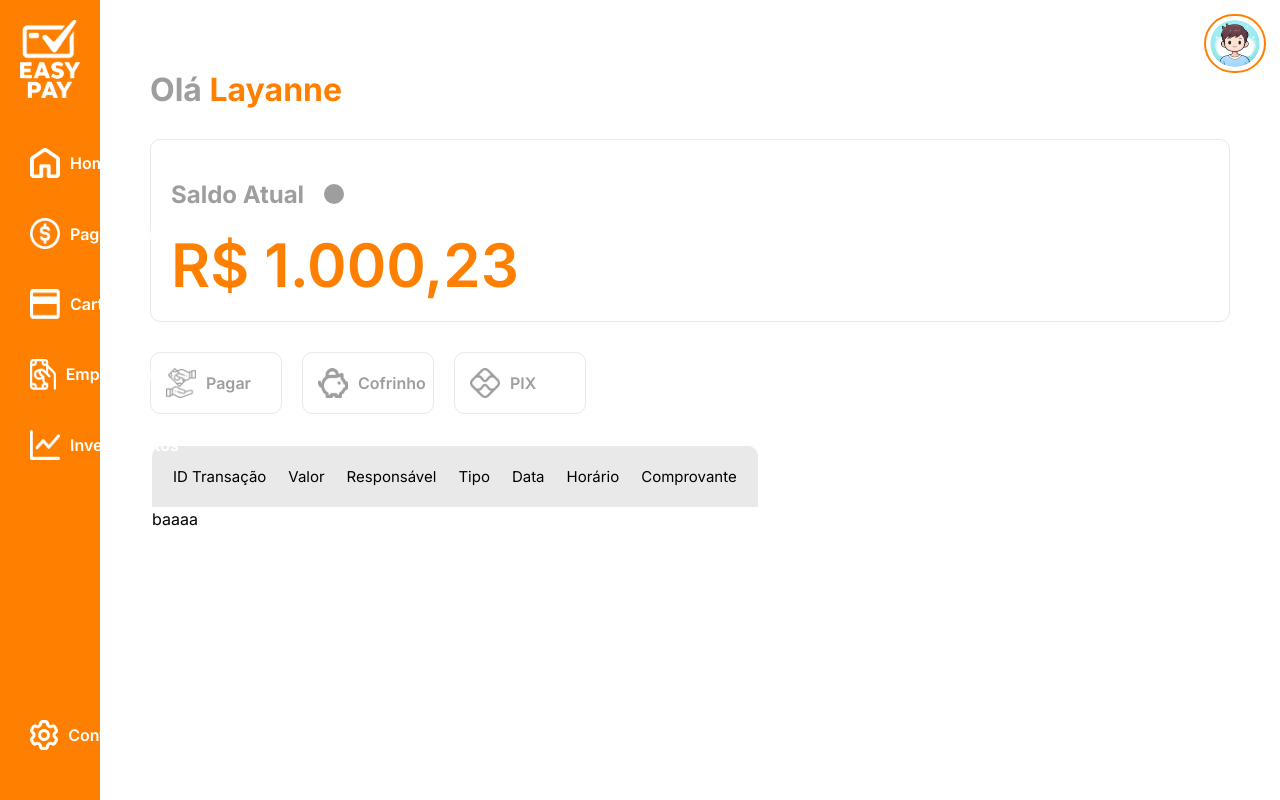
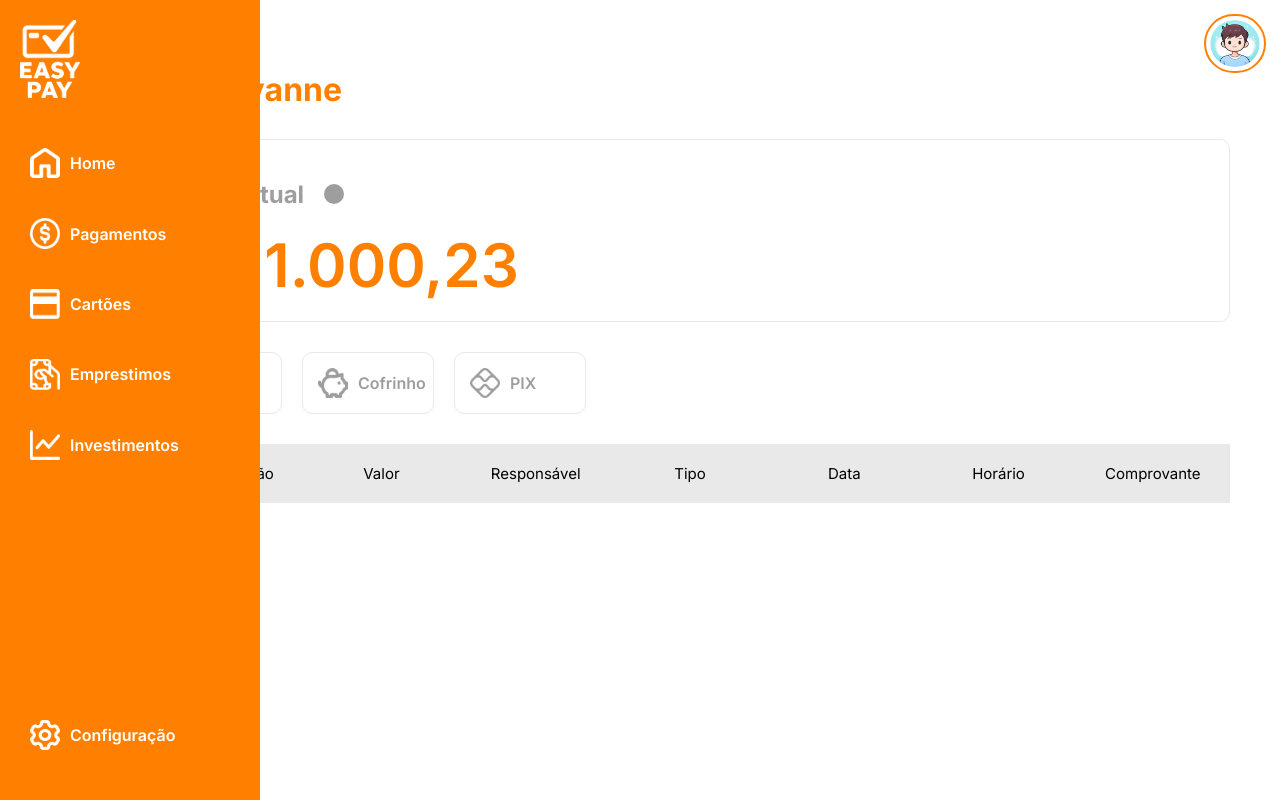
Before and after one commit to JoaoPauloLordelo/projeto-easy-pay, a Vue app in the folder easy-pay/: page / in a window 1280 px wide. Built offline with nearby package versions, Linux system fonts and the light colour scheme.

Commit message:
ultimas transacoes

```diff
--- a/easy-pay/src/components/UltimasTransacoes.vue
+++ b/easy-pay/src/components/UltimasTransacoes.vue
@@ -1,19 +1,15 @@
 <script setup lang="ts">
-    const valid = true
+    const valid = true;
+
+    const topicosTable = ["ID Transação","Valor","Responsável","Tipo","Data","Horário","Comprovante"];
 </script>
 
 <template>
-    <section class="tableTransacao">
-        <table>
+    <section class="listaTransacao">
+        <table class="tableTransacao">
             <thead class="headTransacao">
                 <tr>
-                    <th>ID Transação</th>
-                    <th>Valor</th>
-                    <th>Responsável</th>
-                    <th>Tipo</th>
-                    <th>Data</th>
-                    <th>Horário</th>
-                    <th>Comprovante</th>
+                    <th v-for="top in topicosTable">{{ top }}</th>
                 </tr>
             </thead>
             <tbody v-if="!valid" class="corpoTransacao">
@@ -25,21 +21,20 @@
 </template>
 
 <style scoped>
+    .tableTransacao{
+        width: 100%;
+        table-layout: fixed;
+        border-collapse: collapse;
+    }
     .headTransacao{
         background-color: var(--cinza-mais-claro);
-        display: flex;
-        padding: 20px;
-        border-top-left-radius: 10px;
-        border-top-right-radius: 10px;
+        border-radius: 10px;
     }
 
-    .headTransacao > tr{
-        display: flex;
-        gap: 20px;
-    }
     th{
         font-weight: 400;
         font-size: 15px;
+        padding: 20px;
     }
 
     .corpoTransacao{
```
